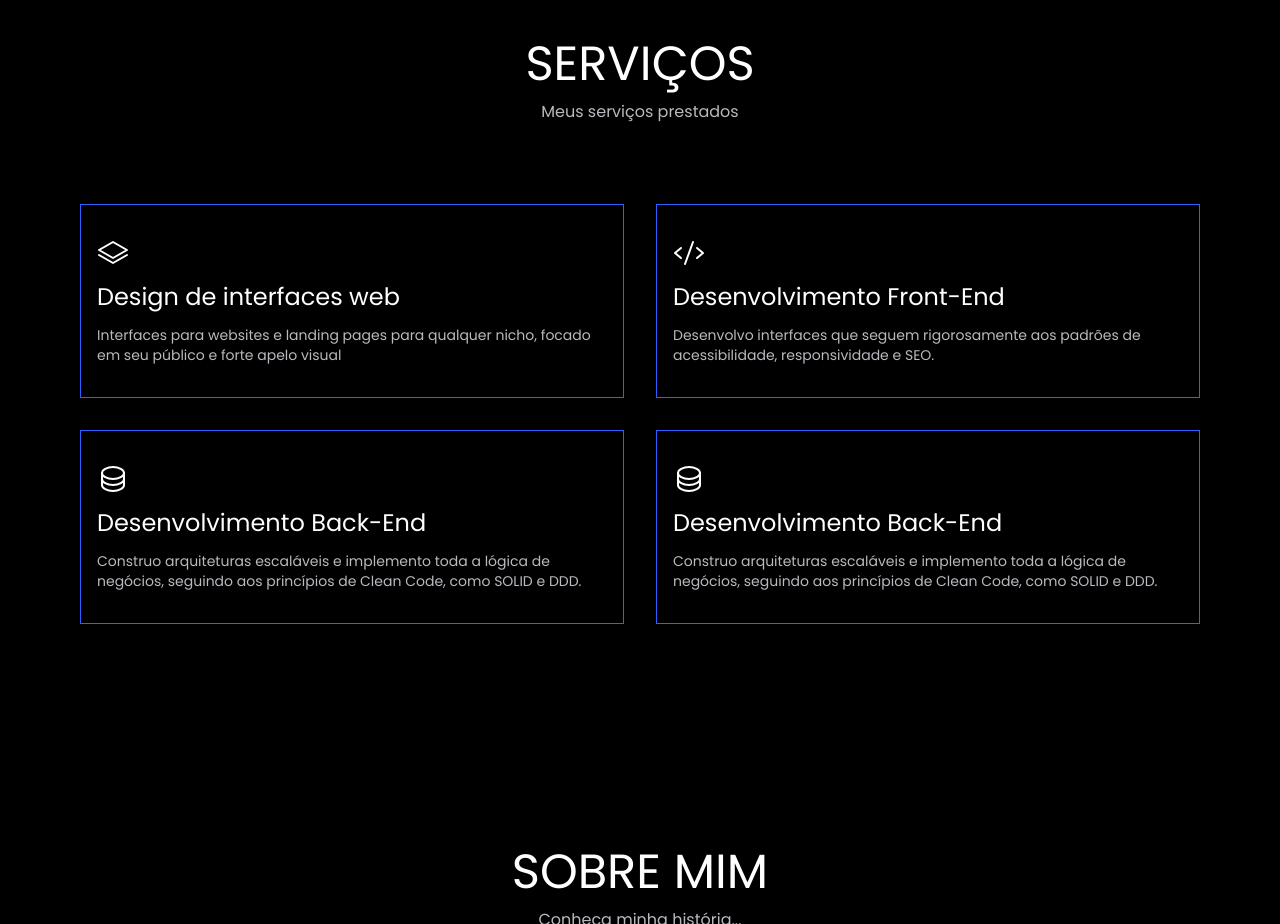
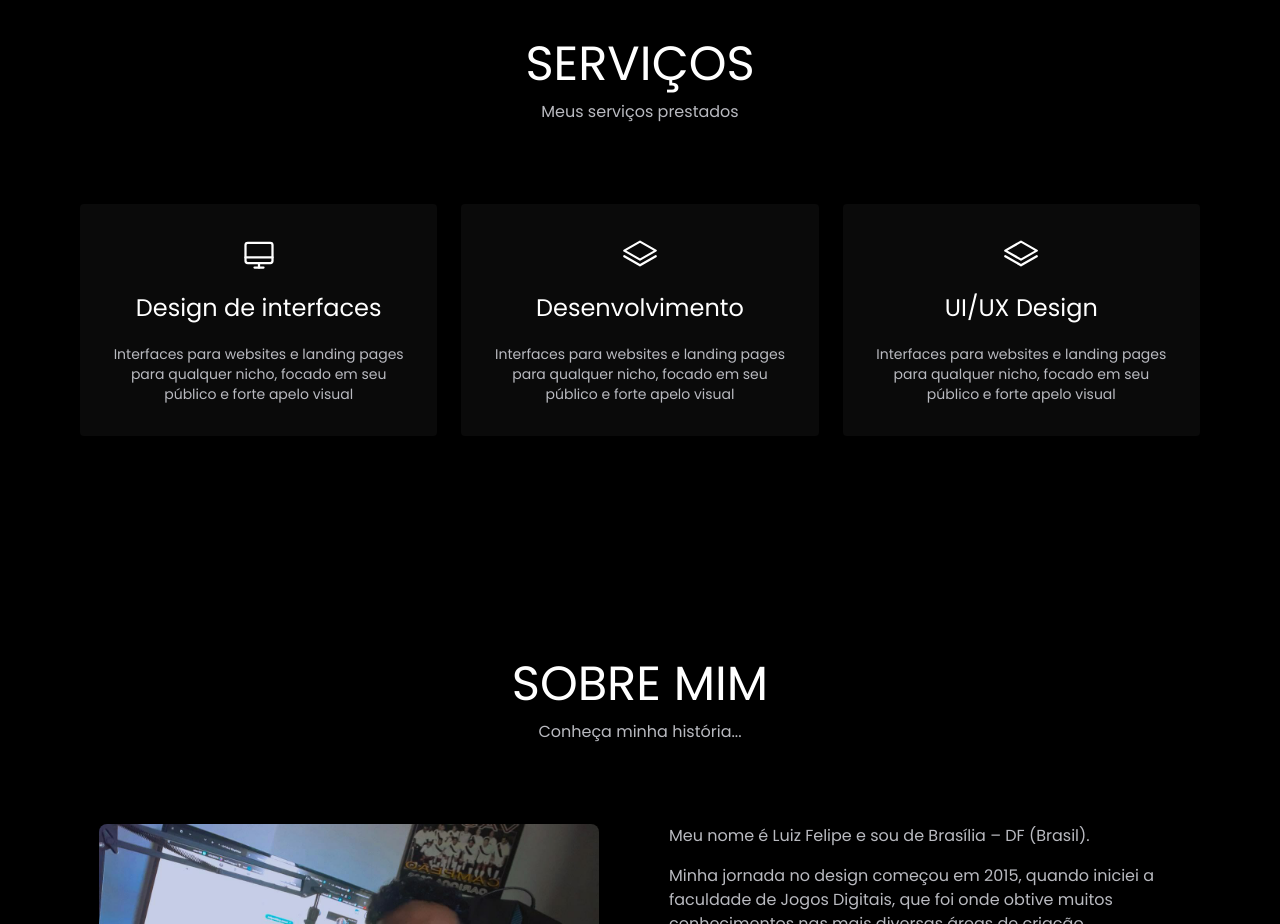
Before and after one commit to luizfelipe63/luizfelipe.dev, a Next.js app: page / in a window 1280 px wide. Shown: the part 2000-2924 px from the top of the page. Built offline with nearby package versions, Linux system fonts and the light colour scheme.

Commit message:
Visual layout of the services section

```diff
--- a/src/components/Services.tsx
+++ b/src/components/Services.tsx
@@ -1,4 +1,4 @@
-import { Code, Database, StackSimple } from 'phosphor-react'
+import { Code, Database, Desktop, StackSimple } from 'phosphor-react'
 
 export function Services() {
   return (
@@ -11,46 +11,37 @@ export function Services() {
           Meus serviços prestados
         </span>
       </div>
-      <div className="grid grid-cols-2 gap-8 pt-20">
-        <div className="w-full border border-blue-500 px-4 py-8">
-          <div className="flex flex-col gap-3">
-            <StackSimple size={32} />
-            <h3 className="text-2xl">Design de interfaces web</h3>
-            <p className="text-sm text-gray-400">
+      <div className="flex pt-20 place-items-center gap-6">
+        <div className="bg-neutral-950 px-6 py-8 rounded">
+          <div className="flex flex-col gap-5 items-center">
+            <Desktop size={36} />
+            {/* <span className='border border-blue-500 w-14'></span> */}
+            <h3 className="text-2xl text-center">Design de interfaces</h3>
+            <p className="text-sm text-gray-400 text-center">
               Interfaces para websites e landing pages para qualquer nicho,
               focado em seu público e forte apelo visual
             </p>
           </div>
         </div>
-        <div className="w-full border border-blue-500 px-4 py-8">
-          <div className="flex flex-col gap-3 ">
-            <Code size={32} />
-            <h3 className="text-2xl">
-              Desenvolvimento Front-End
-            </h3>
-            <p className="text-sm text-gray-400">
-              Desenvolvo interfaces que seguem rigorosamente aos padrões de
-              acessibilidade, responsividade e SEO.
+        <div className="bg-neutral-950 px-6 py-8 rounded">
+          <div className="flex flex-col gap-5 items-center">
+            <StackSimple size={36} />
+            {/* <span className='border border-blue-500 w-14'></span> */}
+            <h3 className="text-2xl text-center ">Desenvolvimento</h3>
+            <p className="text-sm text-gray-400 text-center">
+              Interfaces para websites e landing pages para qualquer nicho,
+              focado em seu público e forte apelo visual
             </p>
           </div>
         </div>
-        <div className="w-full border border-blue-500 px-4 py-8">
-          <div className="flex flex-col gap-3">
-            <Database size={32} />
-            <h3 className="text-2xl">Desenvolvimento Back-End</h3>
-            <p className="text-sm text-gray-400">
-              Construo arquiteturas escaláveis e implemento toda a lógica de
-              negócios, seguindo aos princípios de Clean Code, como SOLID e DDD.
-            </p>
-          </div>
-        </div>
-        <div className="w-full border border-blue-500 px-4 py-8">
-          <div className="flex flex-col gap-3 ">
-            <Database size={32} />
-            <h3 className="text-2xl">Desenvolvimento Back-End</h3>
-            <p className="text-sm text-gray-400">
-              Construo arquiteturas escaláveis e implemento toda a lógica de
-              negócios, seguindo aos princípios de Clean Code, como SOLID e DDD.
+        <div className="bg-neutral-950 px-6 py-8 rounded">
+          <div className="flex flex-col gap-5 items-center">
+            <StackSimple size={36} />
+            {/* <span className='border border-blue-500 w-14'></span> */}
+            <h3 className="text-2xl text-center">UI/UX Design</h3>
+            <p className="text-sm text-gray-400 text-center">
+              Interfaces para websites e landing pages para qualquer nicho,
+              focado em seu público e forte apelo visual
             </p>
           </div>
         </div>
```
